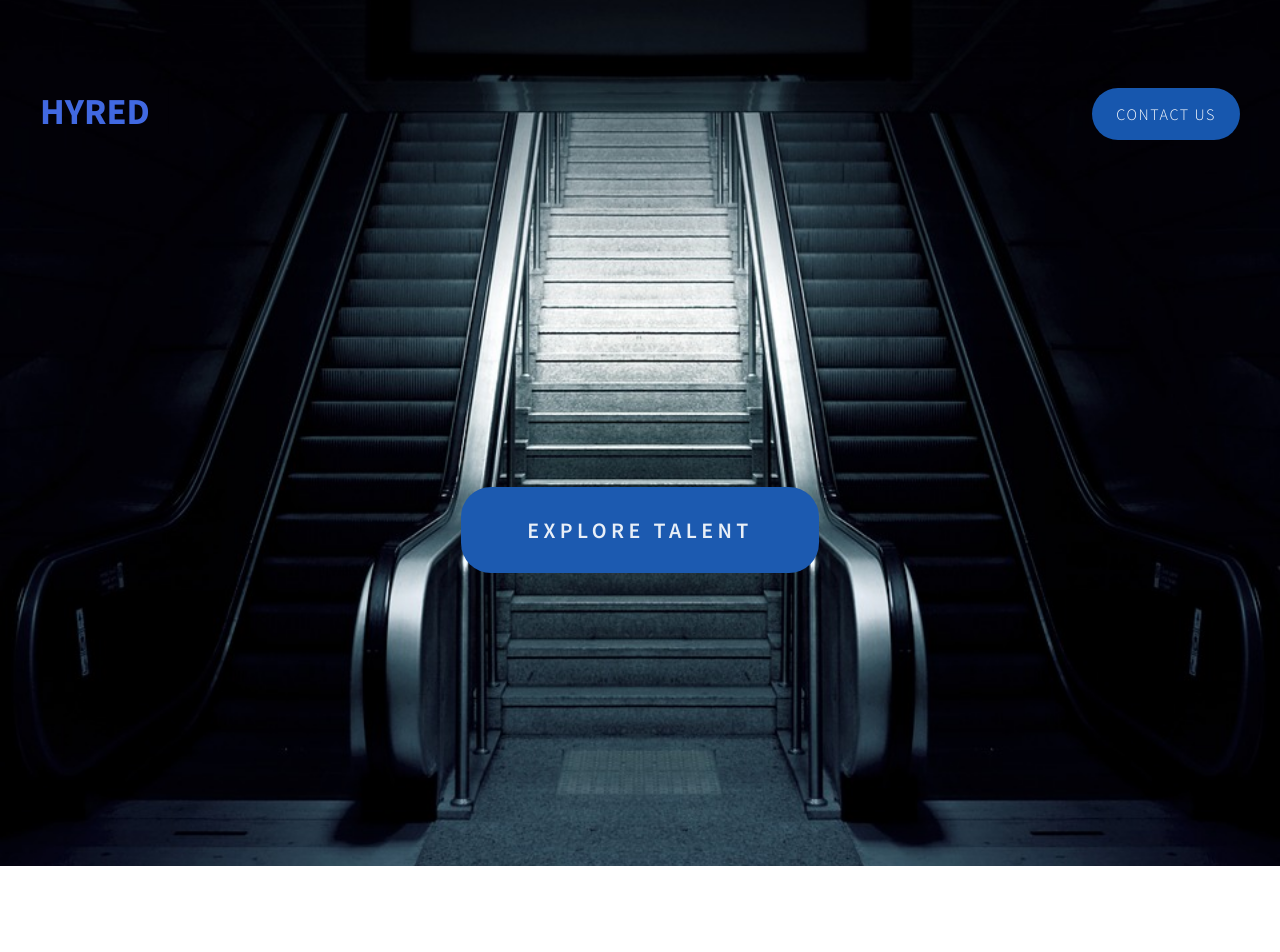
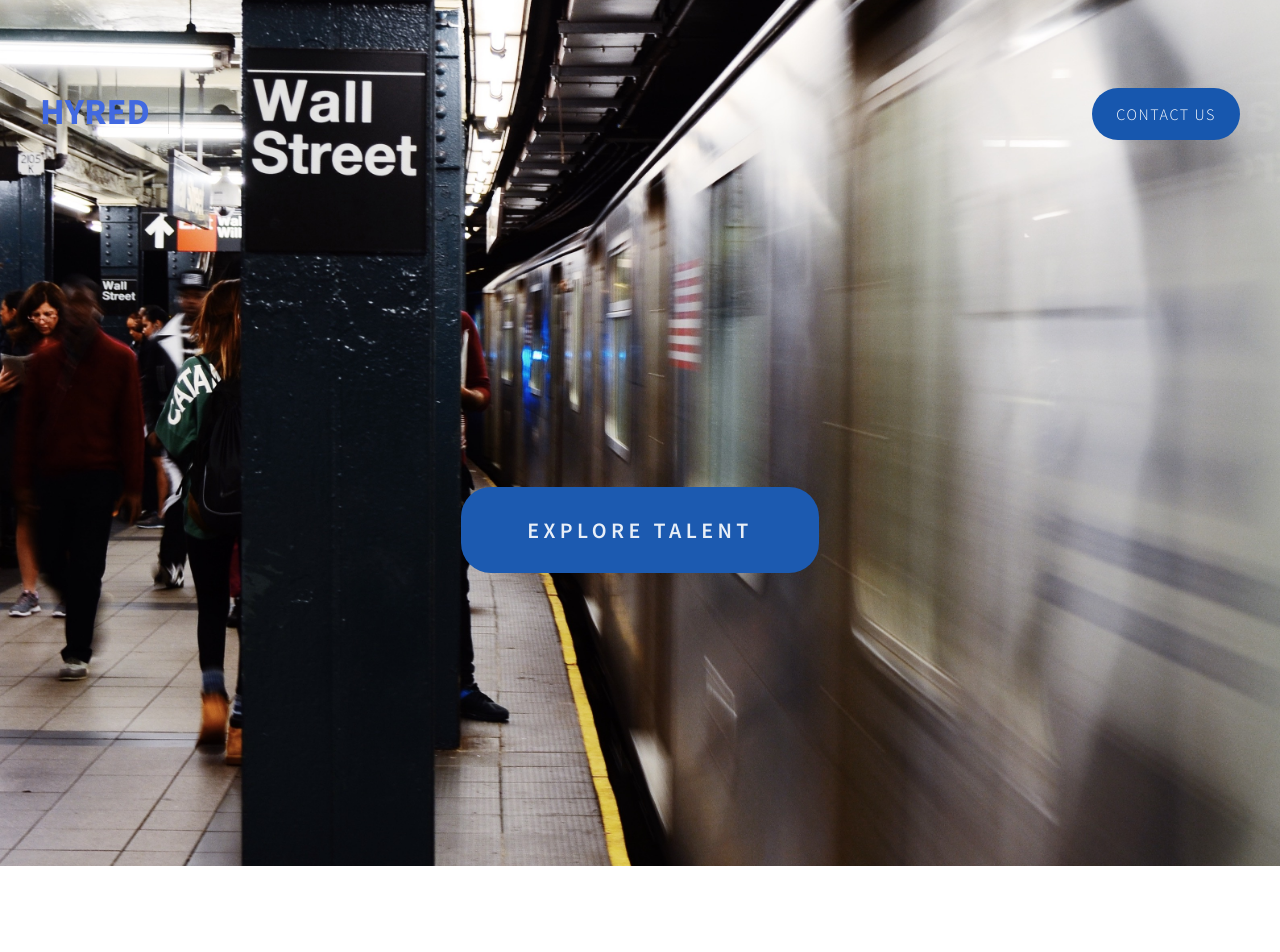
Before and after one commit to Dtoyne/FinanceBull, a PHP site: page /index.html in a window 1280 px wide. Shown: the top 952 px of the page. Run offline with PHP 8.4, Linux system fonts and the light colour scheme.

Commit message:
Changed pic again

```diff
--- a/default.css
+++ b/default.css
@@ -368,7 +368,7 @@ ul.contact li a.icon-rss:before
 
 #header-wrapper
 {
-	background: #2b2b2b url(images/stairs.jpg) no-repeat center;
+	background: #2b2b2b url(images/martin.jpg) no-repeat center;
 	background-size: 100%;
 }
 
```
Also changed, not shown: images/martin.jpg (added).
